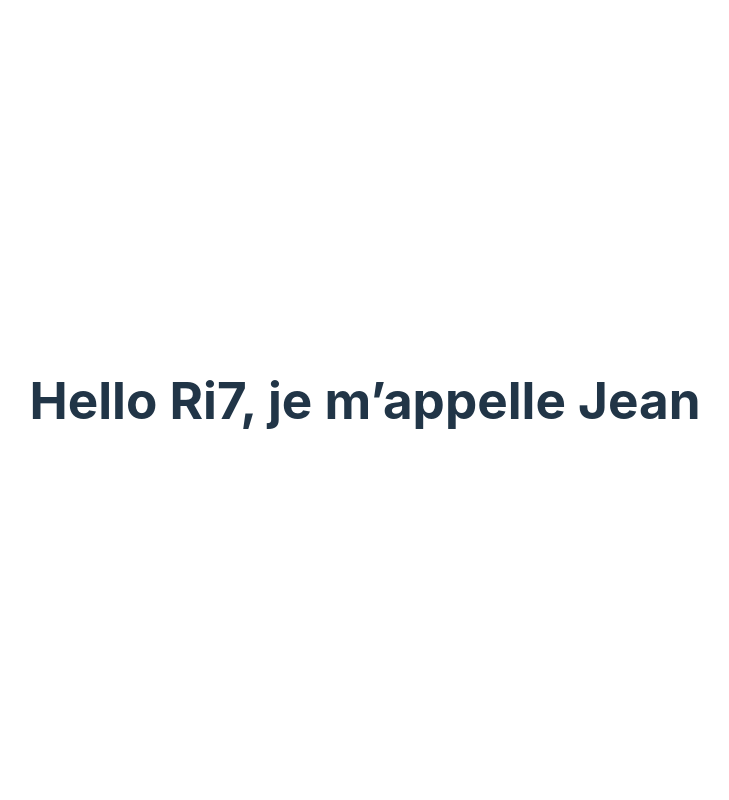
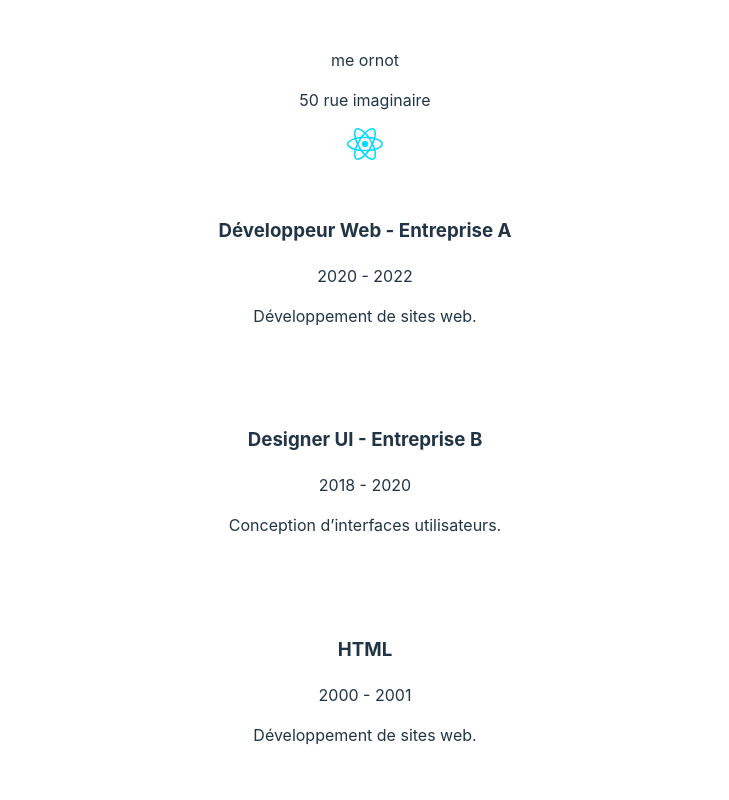
Before and after one commit to ThomasMoulins/app-cours, a React (Vite) app: page / in a window 1280 px wide. Shown: the top 800 px of the page, without its empty margins (275-1004 px from the left). Built offline with nearby package versions, Linux system fonts and the light colour scheme.

Commit message:
update TD3

```diff
--- a/src/App.jsx
+++ b/src/App.jsx
@@ -1,16 +1,19 @@
 import './App.css'
+import Avatar from './components/Avatar';
+import Experiences from './components/Experiences';
+import Formations from './components/Formations';
+import Identity from './components/Identity';
+import Projects from './components/Projects';
+import Icon from './assets/react.svg'
 
 function App() {
-  let name = 'Jean';
-
   return (
     <>
-      <div>
-        <h1>Hello Ri7, je m’appelle { name }</h1>
-      </div>
-      <div>
-
-      </div>
+      <Identity name='me' lastName='ornot' addresse='50 rue imaginaire'/>
+      <Avatar avatar={Icon}/>
+      <Experiences />
+      <Formations />
+      <Projects />
     </>
   )
 }
--- /dev/null
+++ b/src/components/Experience.jsx
@@ -0,0 +1,11 @@
+function Experience(props) {
+  return (
+    <div className="card">
+      <h3>{props.data.title} - {props.data.company}</h3>
+      <p>{props.data.date}</p>
+      <p>{props.data.description}</p>
+    </div>
+  );
+}
+
+export default Experience;
--- a/src/components/Experiences.jsx
+++ b/src/components/Experiences.jsx
@@ -1,8 +1,24 @@
+import Experience from "./Experience"
+
 function Experiences(props) {
+  let firstEntreprise = {
+    title: 'Développeur Web',
+    company: 'Entreprise A',
+    date: '2020 - 2022',
+    description: 'Développement de sites web.'
+  }
+
+  let secondEntreprise = {
+    title: 'Designer UI',
+    company: 'Entreprise B',
+    date: '2018 - 2020',
+    description: 'Conception d’interfaces utilisateurs.'
+  }
+
   return (
     <>
-        <h2>{props.titre}</h2>
-        <h3>{props.description}</h3>
+        <Experience data={firstEntreprise} />
+        <Experience data={secondEntreprise} />
     </>
   )
 }
--- /dev/null
+++ b/src/components/Formation.jsx
@@ -0,0 +1,11 @@
+function Formation(props) {
+    return (
+      <div className="card">
+        <h3>{props.data.title}</h3>
+        <p>{props.data.date}</p>
+        <p>{props.data.description}</p>
+      </div>
+    );
+  }
+
+  export default Formation;
--- a/src/components/Formations.jsx
+++ b/src/components/Formations.jsx
@@ -1,10 +1,26 @@
+import Formation from "./Formation"
+
 function Formations(props) {
+  let firstEntreprise = {
+    title: 'HTML',
+    date: '2000 - 2001',
+    description: 'Développement de sites web.'
+  }
+
+  let secondEntreprise = {
+    title: 'CSS',
+    date: '2048 - 2049',
+    description: 'Conception d’interfaces utilisateurs.'
+  }
+
   return (
-    <h2>{props.titre}</h2>
-    <h3>{props.description}</h3>
+    <>
+        <Formation data={firstEntreprise} />
+        <Formation data={secondEntreprise} />
+    </>
   )
 }
 
-Formations.propTypes = {}
+Formations.propTypes = {String}
 
 export default Formations
```
Also changed, not shown: src/components/Project.jsx (added, +11 -0 lines).
